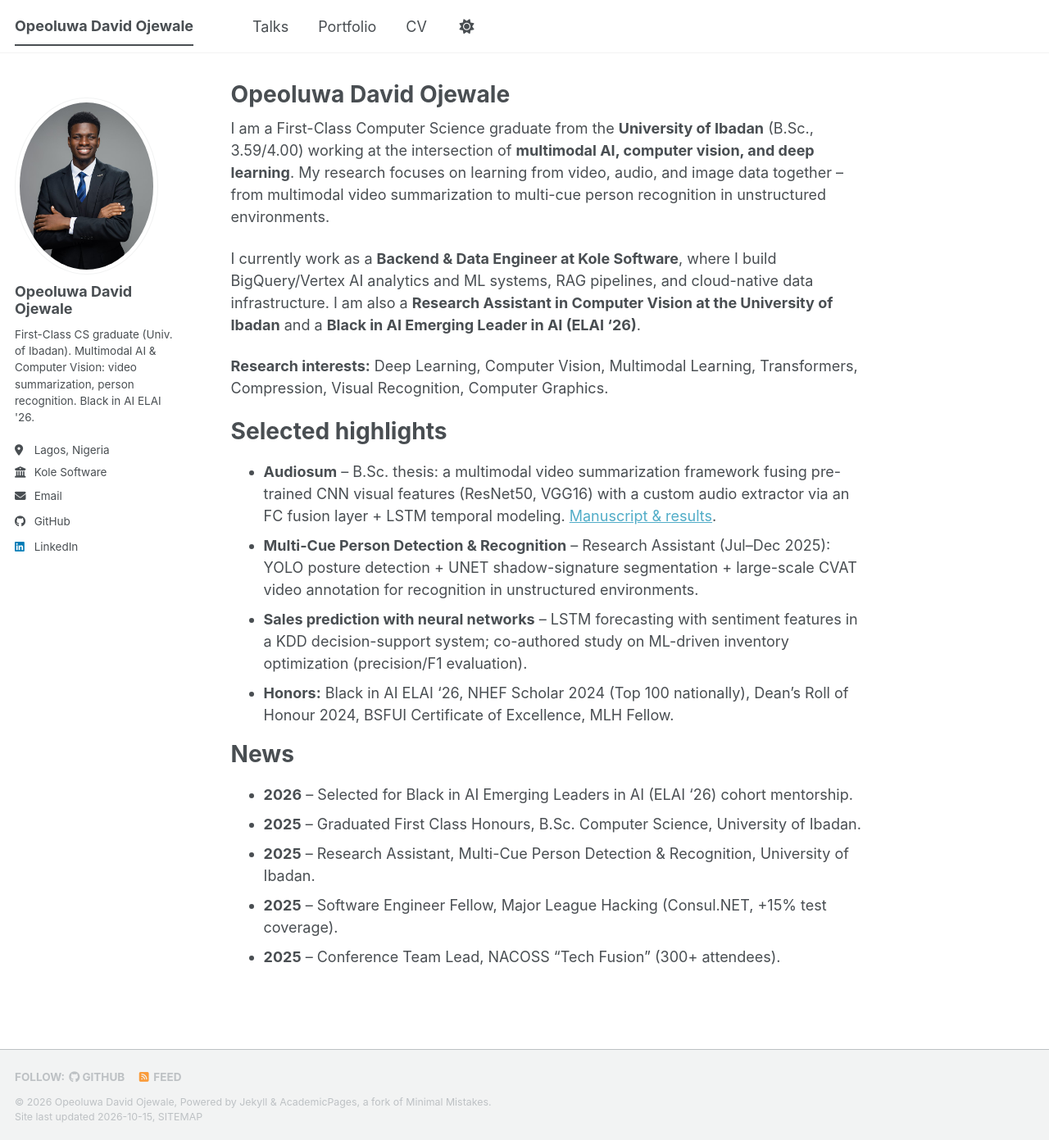
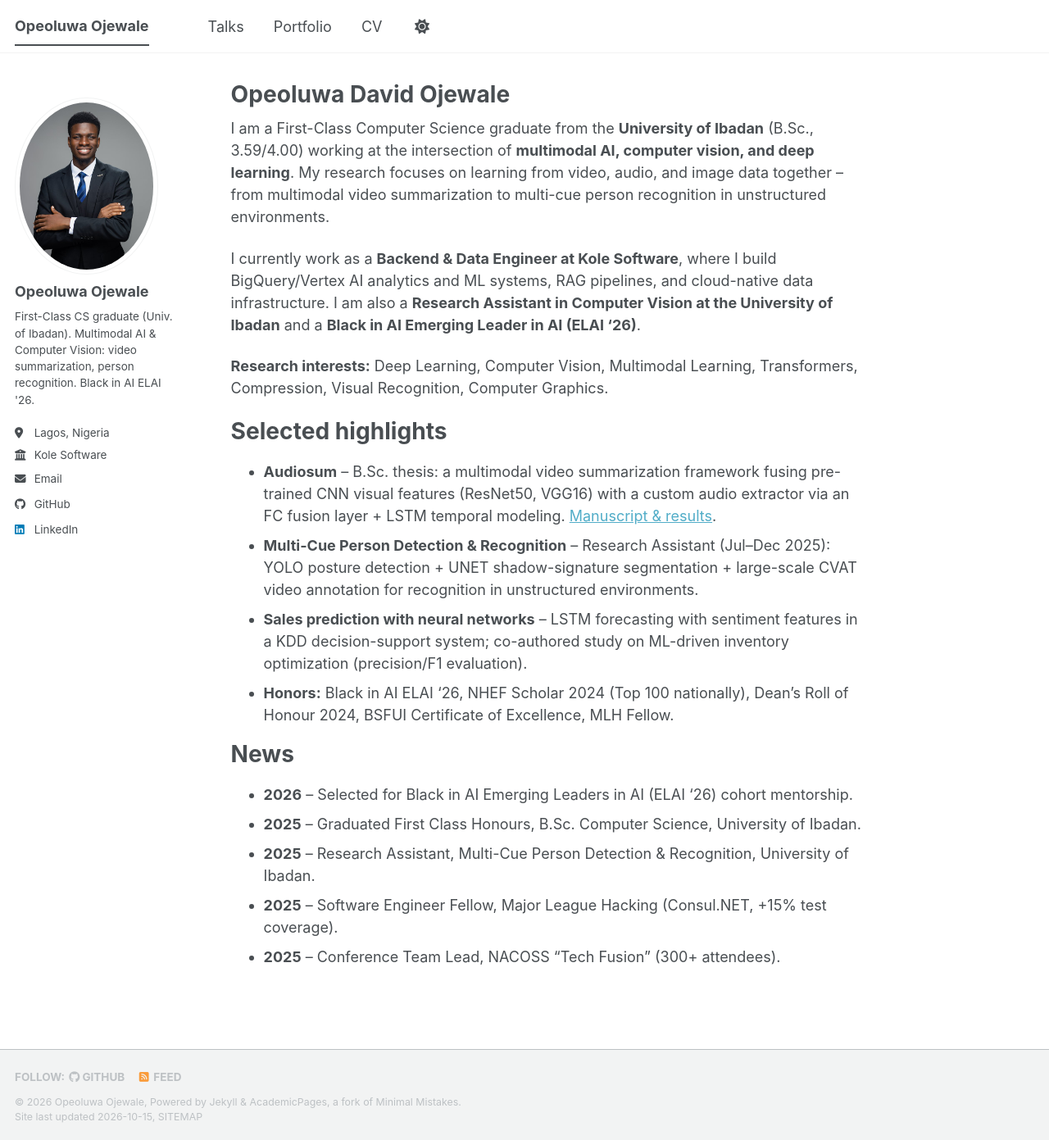
Before and after one commit to Davidcode-png/opeoluwa-ojewale, a Jekyll site: the page built from _pages/about.md, in a window 1280 px wide and 1391 px high. Shown: the whole window at 82% size. Built offline with Jekyll 4.4.1, drawn with Linux system fonts in a browser that asks for light colours; a style sheet for code colours, icons or effects is not loaded.

Commit message:
updated profile

```diff
--- a/_config.yml
+++ b/_config.yml
@@ -9,10 +9,10 @@
 # Basic Site Settings
 locale                   : "en-US"
 site_theme               : "default" # The available themes options are "default", "air", "sunrise", "mint", "dirt" and "contrast"
-title                    : "Opeoluwa David Ojewale"
+title                    : "Opeoluwa Ojewale"
 title_separator          : "-"
-name                     : &name "Opeoluwa David Ojewale"
-description              : &description "Opeoluwa David Ojewale's academic portfolio: Multimodal AI, Computer Vision, Deep Learning"   # Update this with a general description of your site, this is the default if not overridden by a page
+name                     : &name "Opeoluwa Ojewale"
+description              : &description "Opeoluwa Ojewale's academic portfolio: Multimodal AI, Computer Vision, Deep Learning"   # Update this with a general description of your site, this is the default if not overridden by a page
 url                      : https://Davidcode-png.github.io # The base hostname & protocol for your site e.g. "https://[your GitHub username].github.io",
                                                            # or if you already have some other page hosted on Github then use "https://[your GitHub username].github.io/[Your Repo Name]"
 baseurl                  : "/opeoluwa-ojewale" # the subpath of your site, e.g. "/blog"
@@ -24,7 +24,7 @@ repository               : "Davidcode-png/opeoluwa-ojewale"
 author:
   # Biographic information
   avatar           : "profile.jpg"
-  name             : "Opeoluwa David Ojewale"
+  name             : "Opeoluwa Ojewale"
   pronouns         : # example: "she/her"
   bio              : "First-Class CS graduate (Univ. of Ibadan). Multimodal AI & Computer Vision: video summarization, person recognition. Black in AI ELAI '26."
   location         : "Lagos, Nigeria"
```
